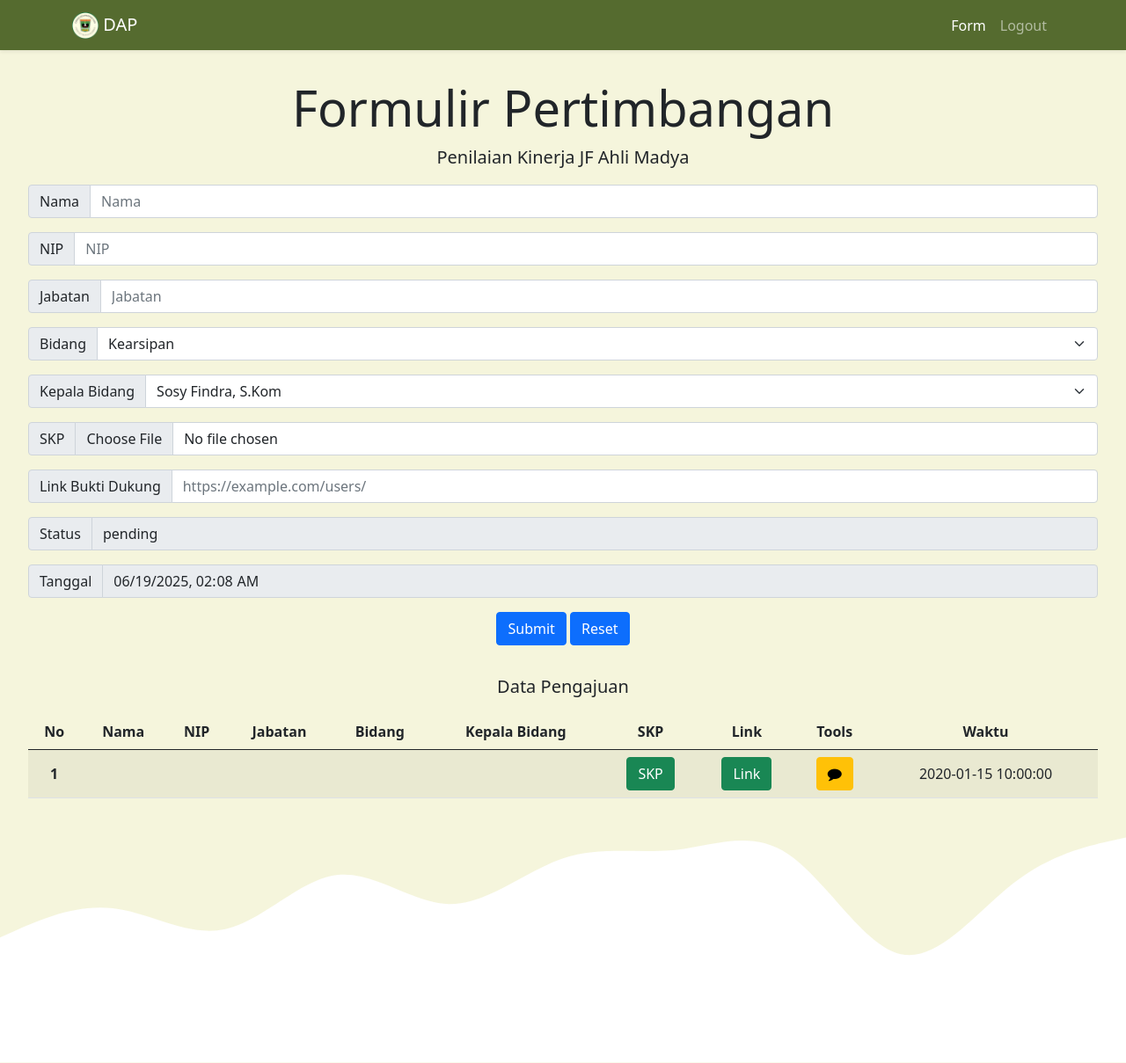
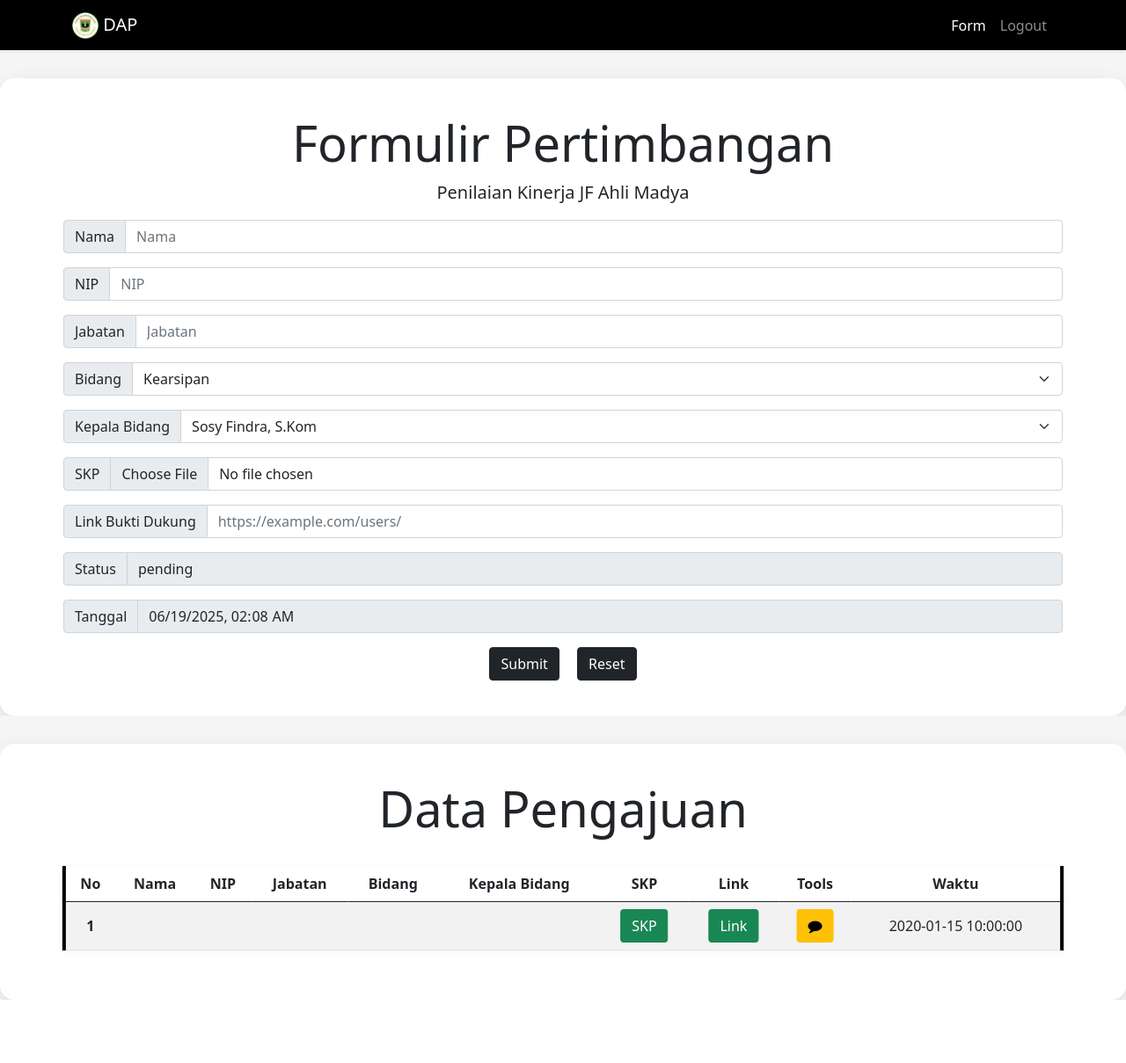
Before and after one commit to hanifaalwi/mydap, a PHP site: page /form.php in a window 1280 px wide. Shown: the whole page at 88% size. After the commit the page ends 1137 px from the top, so only its background shows below. Run offline with PHP 8.4, Linux system fonts and the light colour scheme; the visitor is signed in with stand-in values (Sample User, id 1); tables that the repository leaves empty or names only in its code hold one stand-in row (values such as "Sample post"); data that the repository does not hold is empty.

Commit message:
Add files via upload
v2.0 is ready

```diff
--- a/form.php
+++ b/form.php
@@ -6,9 +6,6 @@ if (!isset($_SESSION['username']) || $_SESSION['status'] !== 'madya') {
     header('Location: login.php'); // Redirect ke halaman login jika belum login atau bukan user
     exit();
 }
-
-// echo "<h1>Welcome User, " . $_SESSION['username'] . "!</h1>";
-// echo "<p>Ini adalah halaman khusus user.</p>";
 ?>
 
 <!DOCTYPE html>
@@ -28,9 +25,9 @@ if (!isset($_SESSION['username']) || $_SESSION['status'] !== 'madya') {
 
     <title>Project</title>
   </head>
-  <body>
+  <body style="background-color: whitesmoke">
     <!-- Navbar -->
-    <nav class="navbar navbar-expand-lg navbar-dark shadow-sm" style="background-color: darkolivegreen">
+    <nav class="navbar navbar-expand-lg navbar-dark shadow-sm" style="background-color: black">
       <div class="container">
         <a class="navbar-brand" href="#"><img src="dap.png" alt="" width="30" height="30" class="d-inline-block align-text-top" /> DAP</a>
         <button class="navbar-toggler" type="button" data-bs-toggle="collapse" data-bs-target="#navbarNav" aria-controls="navbarNav" aria-expanded="false" aria-label="Toggle navigation">
@@ -41,9 +38,6 @@ if (!isset($_SESSION['username']) || $_SESSION['status'] !== 'madya') {
             <li class="nav-item">
               <a class="nav-link active" aria-current="page" href="#">Form</a>
             </li>
-            <!-- <li class="nav-item">
-              <a class="nav-link" href="data.php">Data</a>
-            </li> -->
             <li class="nav-item">
               <a class="nav-link" href="logout.php">Logout</a>
             </li>
@@ -54,6 +48,7 @@ if (!isset($_SESSION['username']) || $_SESSION['status'] !== 'madya') {
     <!-- Navbar End -->
     <!-- Jumbotron -->
     <section class="jumbotron text-center">
+    <div class="card-custom mx-auto" style="max-width: 1500px;">
       <h1 class="display-4">Formulir Pertimbangan</h1>
       <p class="lead">Penilaian Kinerja JF Ahli Madya</p>
       <form action="input.php" method="POST" enctype="multipart/form-data">
@@ -107,20 +102,22 @@ if (!isset($_SESSION['username']) || $_SESSION['status'] !== 'madya') {
           </div>
         </div>
         <div class="col-12">
-          <button type="SUBMIT" class="btn btn-primary">Submit</button>
-          <button type="reset" class="btn btn-primary">Reset</button>
+          <button type="SUBMIT" class="btn btn-dark me-3">Submit</button>
+          <button type="reset" class="btn btn-dark">Reset</button>
         </div>
       </form>
+    </div>
     </section>
     <!-- Jumbotron End -->
 
     <!-- Tabel -->
     <section class="jumbotron text-center">
-      <!-- <h1 class="display-4">Data Pengajuan</h1> -->
-      <p class="lead">Data Pengajuan</p>
+    <div class="card-custom mx-auto" style="max-width: 1500px;">
+    <h1 class="display-4">Data Pengajuan</h1><br>
+      <!-- <p class="lead">Data Pengajuan</p> -->
 
     <div style="padding-left: 2rem; padding-right: 2rem">
-          <table class="table table-striped">
+          <table class="table table-hover table-striped">
             <thead>
               <tr>
                 <th style="vertical-align : middle;text-align:center;">No</th>
@@ -193,14 +190,7 @@ if (!isset($_SESSION['username']) || $_SESSION['status'] !== 'madya') {
               <?php } ?>
           </table>
     </div>
-
-      <svg xmlns="http://www.w3.org/2000/svg" viewBox="0 0 1440 320">
-        <path
-          fill="#ffffff"
-          fill-opacity="1"
-          d="M0,160L24,149.3C48,139,96,117,144,122.7C192,128,240,160,288,149.3C336,139,384,85,432,80C480,75,528,117,576,117.3C624,117,672,75,720,58.7C768,43,816,53,864,48C912,43,960,21,1008,53.3C1056,85,1104,171,1152,181.3C1200,192,1248,128,1296,90.7C1344,53,1392,43,1416,37.3L1440,32L1440,320L1416,320C1392,320,1344,320,1296,320C1248,320,1200,320,1152,320C1104,320,1056,320,1008,320C960,320,912,320,864,320C816,320,768,320,720,320C672,320,624,320,576,320C528,320,480,320,432,320C384,320,336,320,288,320C240,320,192,320,144,320C96,320,48,320,24,320L0,320Z"
-        ></path>
-      </svg>
+    </div>
     </section>
     <!-- Table End -->
 
--- a/style.css
+++ b/style.css
@@ -1,4 +1,17 @@
 .jumbotron {
   padding-top: 2rem;
-  background-color: beige;
+  background-color: whitesmoke;
 }
+.table-hover {
+  box-shadow: 0 2px 8px rgba(0, 0, 0, 0.05);
+  transform: scale(1.002);
+  border-left: 4px solid black;
+  border-right: 4px solid black;
+  cursor: pointer;
+}
+.card-custom {
+  background-color: #fff;
+  border-radius: 16px;
+  box-shadow: 0 8px 24px rgba(0, 0, 0, 0.1);
+  padding: 40px;
+}
```
Also changed, not shown: data.php (+13 -38 lines), index.html (+1 -18 lines), login.php (+5 -28 lines), rekap.php (+6 -26 lines).
